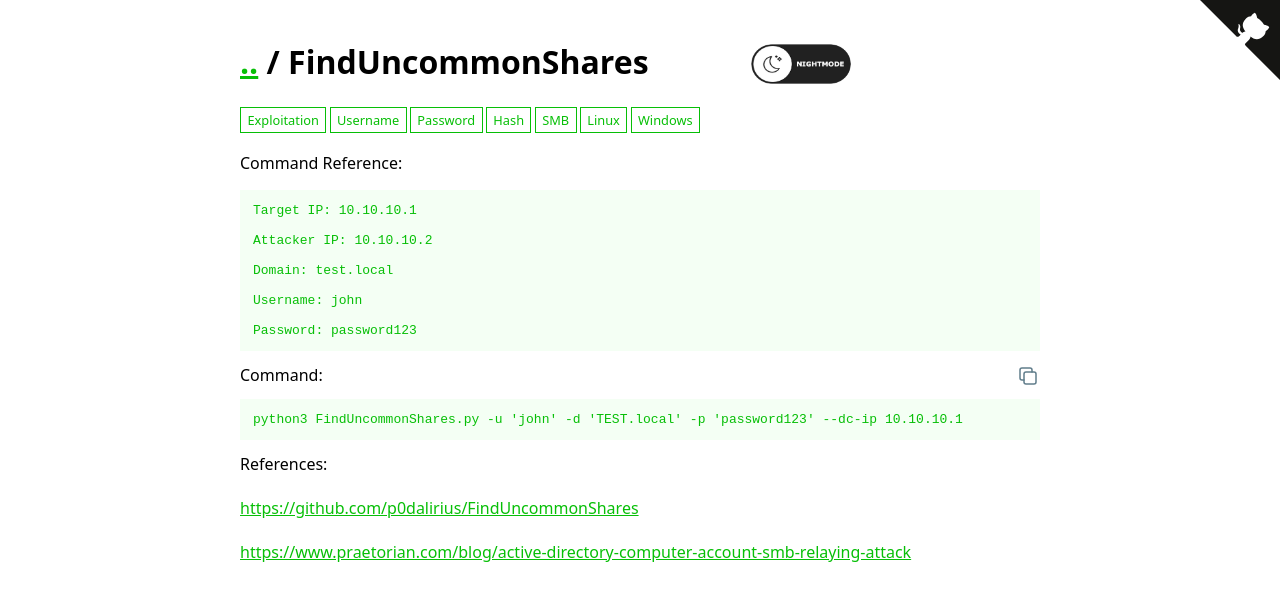
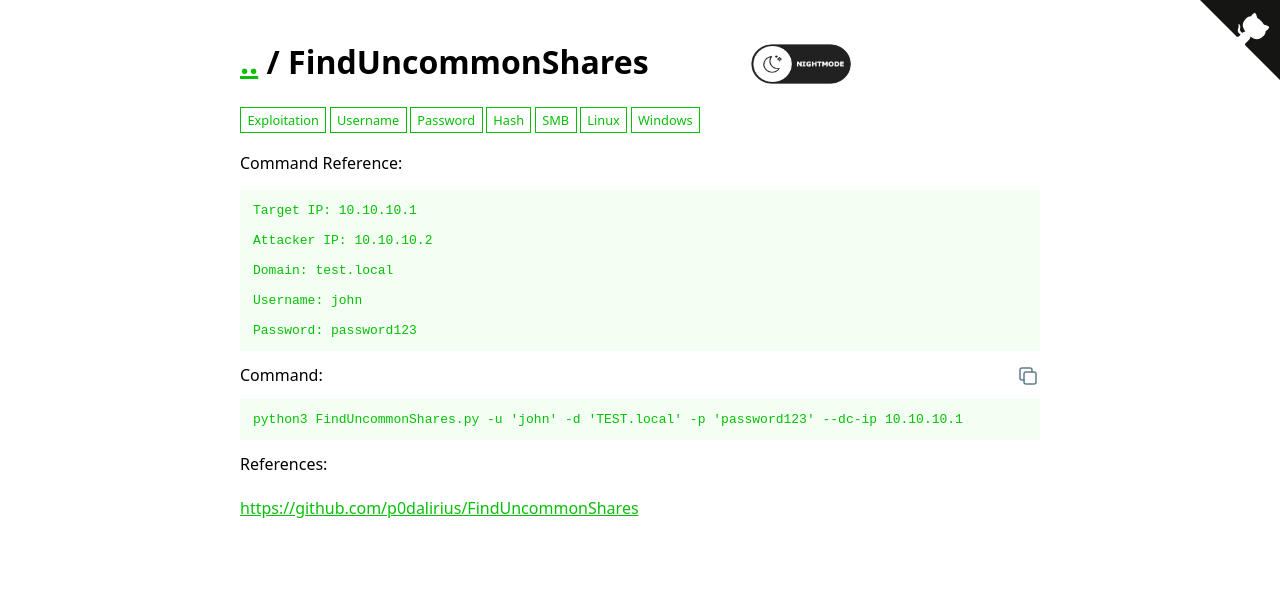
Before and after one commit to WADComs/WADComs.github.io, a Jekyll site: the page built from _wadcoms/FindUncommonShares.md, in a window 1280 px wide. Shown: the top 601 px of the page. Built offline with Jekyll 4.4.1, drawn with Linux system fonts in a browser that asks for light colours; part of the change alters nothing that is shown.

Commit message:
Added FindUncommonShares.md

```diff
--- a/_wadcoms/FindUncommonShares.md
+++ b/_wadcoms/FindUncommonShares.md
@@ -29,5 +29,4 @@ attack_types:
   - Exploitation
 references:
   - https://github.com/p0dalirius/FindUncommonShares
-  - https://www.praetorian.com/blog/active-directory-computer-account-smb-relaying-attack
 ---
```
